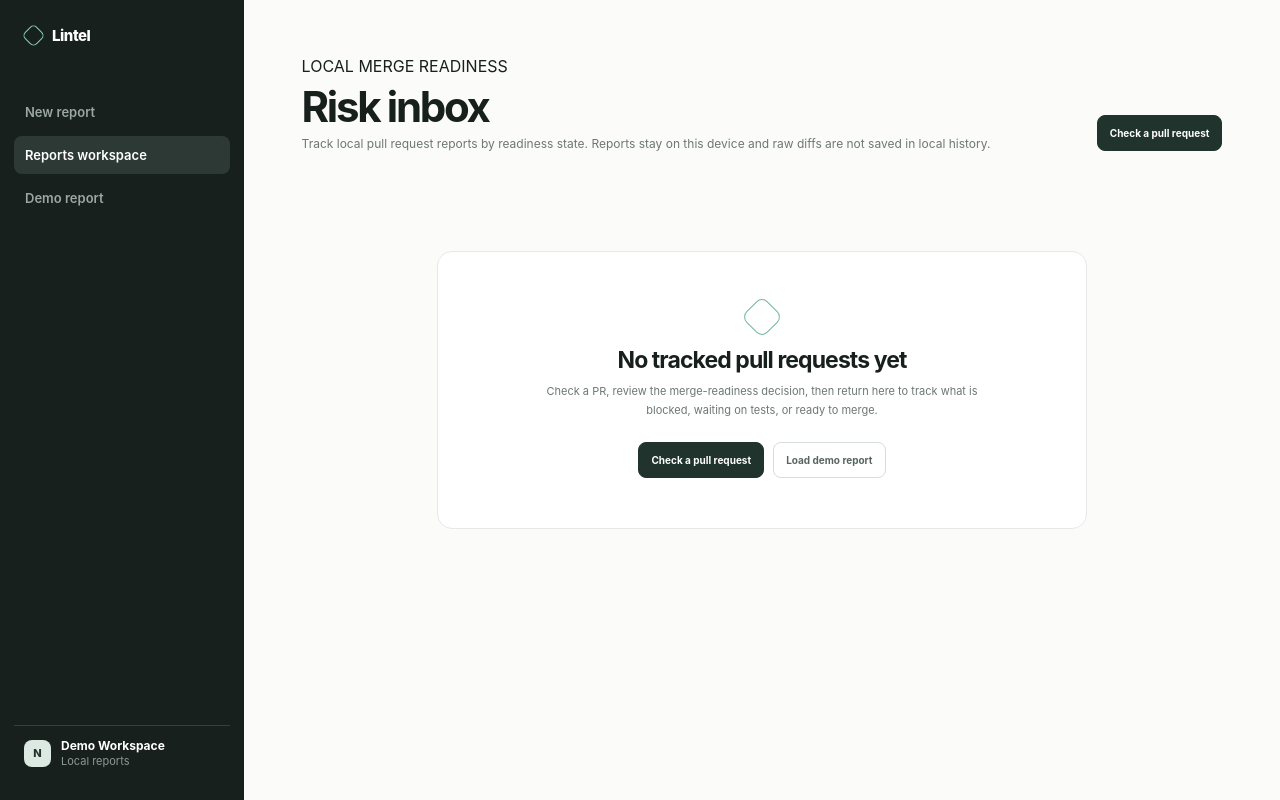
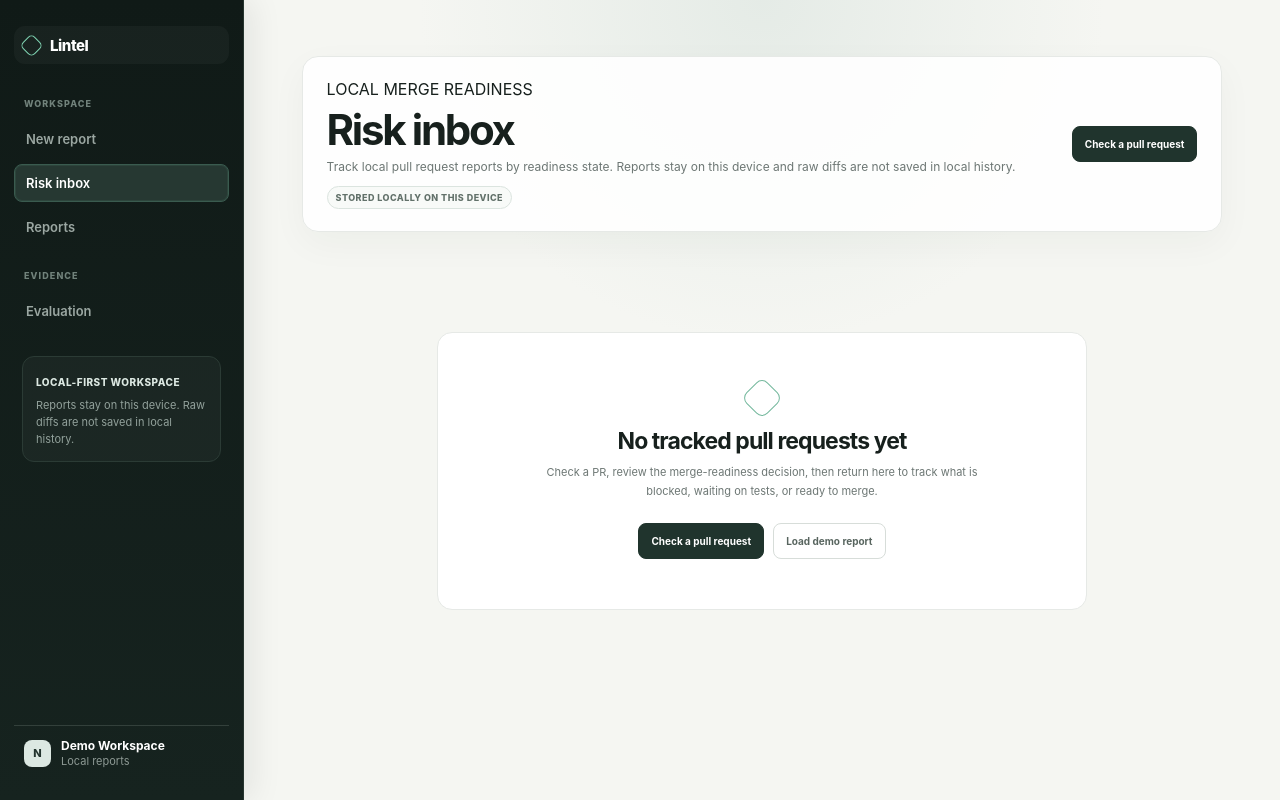
Before and after one commit to dkapesa/Lintel, a Next.js app: page /workspace in a window 1280 px wide. Built offline with nearby package versions, Linux system fonts and the light colour scheme.

Commit message:
Add workspace app shell

```diff
--- a/app/globals.css
+++ b/app/globals.css
@@ -296,7 +296,33 @@
 .workspace-shell .brand-mark { width:17px; height:17px; border:1px solid #81d5b4; border-radius:5px; transform:rotate(45deg); }
 .workspace-empty-mark { display:block; width:30px; height:30px; margin:0 auto; border:1px solid #74b89d; border-radius:8px; transform:rotate(45deg); }
 
+/* V3 workspace app shell */
+.workspace-shell { background:#f5f6f2; }
+.workspace-sidebar { border-right:1px solid #26352f; background:linear-gradient(180deg, #101a17 0%, #16231f 100%); box-shadow:8px 0 30px rgba(15,28,23,.08); }
+.workspace-brand { min-height:38px; padding:6px 9px; border-radius:11px; background:rgba(255,255,255,.035); }
+.workspace-side-nav { margin-top:34px; gap:6px; }
+.workspace-nav-label { margin:18px 10px 5px; color:#71827b; font-size:9px; font-weight:850; letter-spacing:.12em; text-transform:uppercase; }
+.workspace-side-nav .workspace-nav-label:first-child { margin-top:0; }
+.workspace-nav-item { min-height:38px; padding:10px 11px; border:1px solid transparent; }
+.workspace-nav-item:hover { background:#21302b; color:#fff; }
+.workspace-nav-item.nav-item--active { border-color:#3a5b4f; background:#263832; box-shadow:inset 0 0 0 1px rgba(129,213,180,.08); }
+.workspace-sidebar-panel { margin:26px 8px 18px; padding:13px; border:1px solid #2b3b35; border-radius:12px; background:rgba(255,255,255,.035); }
+.workspace-sidebar-panel span { color:#dce8e2; font-size:10px; font-weight:800; letter-spacing:.05em; text-transform:uppercase; }
+.workspace-sidebar-panel p { margin:7px 0 0; color:#92a19b; font-size:11px; line-height:1.55; }
+.workspace-main { background:radial-gradient(circle at 50% 0%, rgba(209,222,216,.45), transparent 36%), #f5f6f2; }
+.workspace-header--app { align-items:center; padding:22px 24px; border:1px solid var(--line); border-radius:16px; background:rgba(255,255,255,.9); box-shadow:0 12px 36px rgba(28,45,38,.04); }
+.workspace-header-copy { max-width:860px; }
+.workspace-header-note { display:inline-flex; margin-top:12px; padding:5px 8px; border:1px solid #dbe4df; border-radius:999px; background:#f8faf8; color:#62716a; font-size:9px; font-weight:800; letter-spacing:.05em; text-transform:uppercase; }
+.workspace-triage-strip article { display:grid; align-content:space-between; }
+.workspace-condition-progress { padding:3px 8px; border:1px solid #d7e1dc; border-radius:999px; background:#f8fbf9; color:#3d5b50; font-weight:800; }
+.workspace-card-meta .workspace-condition-progress:before { display:none; }
+.workspace-card-decision { min-width:148px; }
+
 @media (max-width:900px) {
+  .workspace-sidebar-panel, .workspace-nav-label { display:none; }
+  .workspace-shell .workspace-brand { min-height:auto; padding:0; background:transparent; }
+  .workspace-shell .workspace-side-nav { overflow-x:auto; }
+  .workspace-header--app { align-items:flex-start; }
   .workspace-triage-strip { grid-template-columns:repeat(2, minmax(0,1fr)); }
 }
 
--- a/app/workspace/page.tsx
+++ b/app/workspace/page.tsx
@@ -197,7 +197,7 @@
   const report = entry.report;
   const focus = pruneUnsupportedReviewerFocus(report) ?? [];
   const focusLabel = focus.length > 0
-    ? focus.slice(0, 2).map((item) => item.area).join(" · ")
+    ? focus.slice(0, 2).map((item) => item.area).join(" / ")
     : "No specialist focus";
   const feedback = copyFeedback?.key === group.key ? copyFeedback.state : null;
 
@@ -225,7 +225,7 @@
         <span>{entry.inputLabel}</span>
         <span>{sourceLabel(entry.source)}</span>
         <span>Profile: {entry.metadata.reviewProfile}</span>
-        <span>{conditionProgressLabel}</span>
+        <span className="workspace-condition-progress">{conditionProgressLabel}</span>
         <span>{focus.length} {focus.length === 1 ? "focus area" : "focus areas"} / {focusLabel}</span>
         <time dateTime={entry.createdAt}>Latest {createdTime(entry.createdAt)}</time>
       </div>
@@ -432,16 +432,23 @@
 
   return (
     <div className="app-shell workspace-shell">
-      <aside className="sidebar">
-        <Link className="brand" href="/" aria-label="Lintel home">
+      <aside className="sidebar workspace-sidebar">
+        <Link className="brand workspace-brand" href="/" aria-label="Lintel home">
           <span className="brand-mark" aria-hidden="true" />
           <span>Lintel</span>
         </Link>
-        <nav className="side-nav" aria-label="Primary navigation">
-          <Link className="nav-item" href="/new">New report</Link>
-          <Link className="nav-item nav-item--active" href="/workspace" aria-current="page">Reports workspace</Link>
-          <Link className="nav-item" href="/report?demo=1">Demo report</Link>
+        <nav className="side-nav workspace-side-nav" aria-label="Primary navigation">
+          <span className="workspace-nav-label">Workspace</span>
+          <Link className="nav-item workspace-nav-item" href="/new">New report</Link>
+          <Link className="nav-item workspace-nav-item nav-item--active" href="/workspace" aria-current="page">Risk inbox</Link>
+          <Link className="nav-item workspace-nav-item" href="/report">Reports</Link>
+          <span className="workspace-nav-label">Evidence</span>
+          <Link className="nav-item workspace-nav-item" href="/docs/evaluation-results.md">Evaluation</Link>
         </nav>
+        <div className="workspace-sidebar-panel">
+          <span>Local-first workspace</span>
+          <p>Reports stay on this device. Raw diffs are not saved in local history.</p>
+        </div>
         <div className="sidebar-footer">
           <div className="workspace-avatar">N</div>
           <div><strong>Demo Workspace</strong><span>Local reports</span></div>
@@ -449,11 +456,12 @@
       </aside>
 
       <main className="workspace-main">
-        <header className="workspace-header">
-          <div>
+        <header className="workspace-header workspace-header--app">
+          <div className="workspace-header-copy">
             <span className="eyebrow">LOCAL MERGE READINESS</span>
             <h1>Risk inbox</h1>
             <p>Track local pull request reports by readiness state. Reports stay on this device and raw diffs are not saved in local history.</p>
+            <span className="workspace-header-note">Stored locally on this device</span>
           </div>
           <div className="workspace-header-actions">
             {history.length > 0 && <button type="button" onClick={clearHistory}>Clear history</button>}
```
Also changed, not shown: 1 other file (tests, documents, lock files or other folders).
